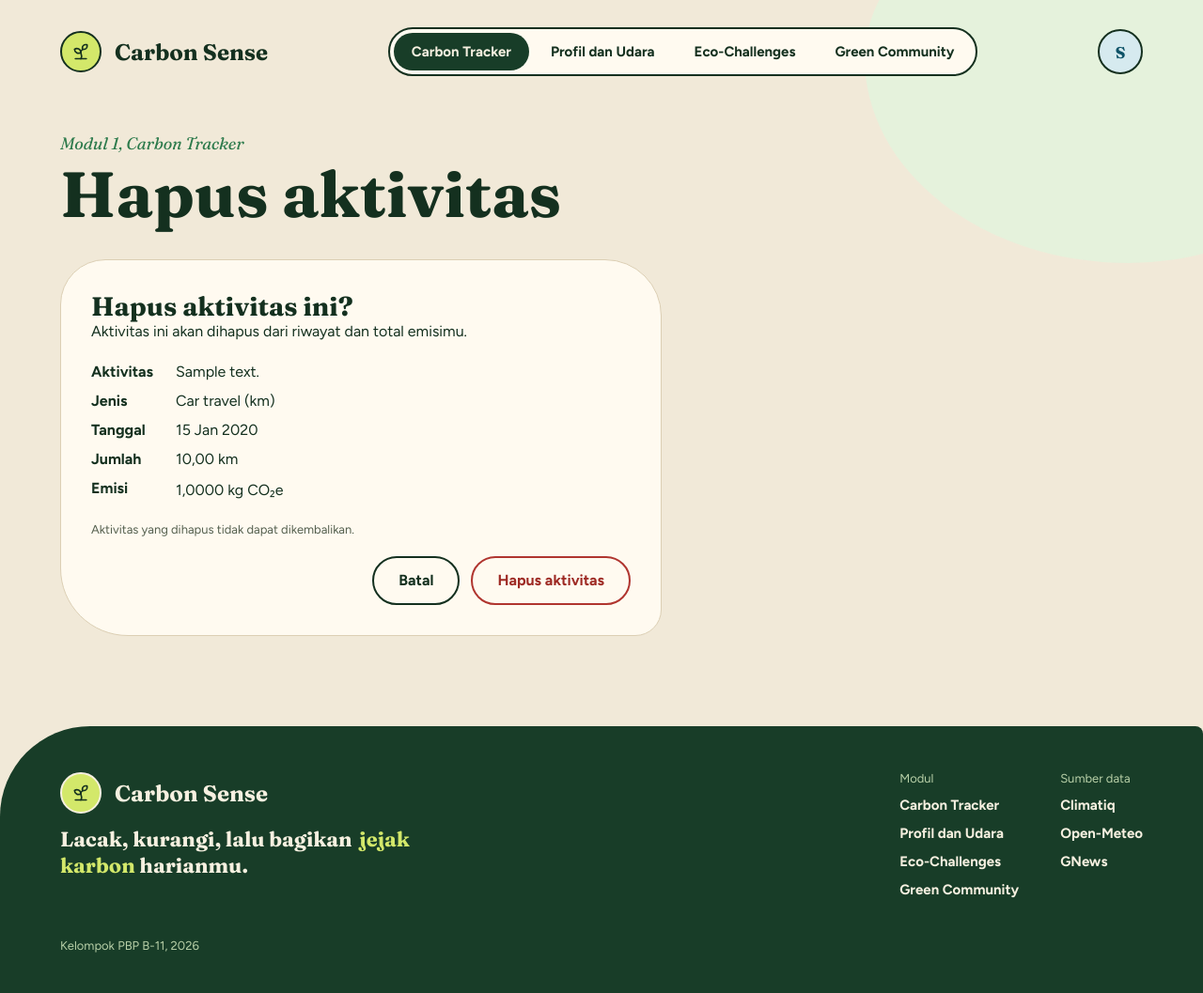
After one commit to PBP-B-11/carbon-sense, a Django app: page /tracker/1/delete/ in a window 1280 px wide. The commit adds this page. Shown: the whole page at 94% size. Run offline with Django 5.2, Linux system fonts and the light colour scheme; a user stored in the database is signed in; tables that the repository leaves empty hold one stand-in row (values such as "Sample post").

Commit message:
feat: delete activities with confirmation and ownership checks

```diff
--- a/static/css/styles.css
+++ b/static/css/styles.css
@@ -1386,6 +1386,30 @@ main {
   outline-offset: 4px;
 }
 
+.activity-confirm {
+  max-width: 640px;
+}
+
+.activity-confirm-details {
+  display: grid;
+  grid-template-columns: auto minmax(0, 1fr);
+  gap: 12px 24px;
+  margin: 24px 0;
+}
+
+.activity-confirm-details dt {
+  font-weight: 700;
+}
+
+.activity-confirm-details dd {
+  margin: 0;
+  overflow-wrap: anywhere;
+}
+
+.activity-confirm .form-actions {
+  flex-wrap: wrap;
+}
+
 .table {
   width: 100%;
   margin-top: 7px;
--- /dev/null
+++ b/tracker/templates/tracker/activity_confirm_delete.html
@@ -0,0 +1,49 @@
+{% extends "base.html" %}
+
+{% block title %}Carbon Sense: Hapus Aktivitas{% endblock %}
+
+{% block blobs %}
+  <i class="blob blob--tracker-1" aria-hidden="true"></i>
+  <i class="blob blob--tracker-2" aria-hidden="true"></i>
+{% endblock %}
+
+{% block content %}
+  <div class="container">
+    <div class="page-title">
+      <div>
+        <span class="eyebrow t-moss">Modul 1, Carbon Tracker</span>
+        <h1>Hapus aktivitas</h1>
+      </div>
+    </div>
+
+    <section class="card card--c form-card activity-confirm" aria-labelledby="judul-hapus">
+      <h2 class="card-title" id="judul-hapus">Hapus aktivitas ini?</h2>
+      <p>Aktivitas ini akan dihapus dari riwayat dan total emisimu.</p>
+
+      <dl class="activity-confirm-details">
+        <dt>Aktivitas</dt>
+        <dd>{{ activity.description|default:activity.get_activity_type_display }}</dd>
+        <dt>Jenis</dt>
+        <dd>{{ activity.get_activity_type_display }}</dd>
+        <dt>Tanggal</dt>
+        <dd>{{ activity.date|date:"d M Y" }}</dd>
+        <dt>Jumlah</dt>
+        <dd>
+          {{ activity.quantity|floatformat:2 }}
+          {% if activity.activity_type == "car_travel" %}km{% elif activity.activity_type == "electricity" %}kWh{% elif activity.activity_type == "meal" %}porsi{% endif %}
+        </dd>
+        <dt>Emisi</dt>
+        <dd>{{ activity.emission_kg|floatformat:4 }} kg CO₂e</dd>
+      </dl>
+
+      <p class="hint">Aktivitas yang dihapus tidak dapat dikembalikan.</p>
+      <form method="post" action="{% url 'tracker:delete' activity.pk %}">
+        {% csrf_token %}
+        <div class="form-actions">
+          <a class="btn" href="{% url 'tracker:index' %}#riwayat-aktivitas">Batal</a>
+          <button class="btn btn--danger" type="submit">Hapus aktivitas</button>
+        </div>
+      </form>
+    </section>
+  </div>
+{% endblock %}
--- a/tracker/urls.py
+++ b/tracker/urls.py
@@ -7,4 +7,5 @@ app_name = "tracker"
 urlpatterns = [
     path("", views.index, name="index"),
     path("<int:pk>/edit/", views.index, name="edit"),
+    path("<int:pk>/delete/", views.delete_activity, name="delete"),
 ]
--- a/tracker/views.py
+++ b/tracker/views.py
@@ -10,6 +10,8 @@ from django.shortcuts import get_object_or_404, redirect, render
 from .forms import CarbonActivityForm
 from .services import estimate_electricity
 
+from django.contrib.auth.decorators import login_required
+from django.views.decorators.http import require_http_methods
 
 def index(request, pk=None):
     editing_activity = None
@@ -82,3 +84,23 @@ def index(request, pk=None):
         "editing_activity": editing_activity,
     },
 )
+
+@login_required
+@require_http_methods(["GET", "POST"])
+def delete_activity(request, pk):
+    activity = get_object_or_404(
+        CarbonActivity,
+        pk=pk,
+        user=request.user,
+    )
+
+    if request.method == "POST":
+        activity.delete()
+        messages.success(request, "Aktivitas berhasil dihapus.")
+        return redirect("tracker:index")
+
+    return render(
+        request,
+        "tracker/activity_confirm_delete.html",
+        {"activity": activity},
+    )
```
Also changed, not shown: tracker/templates/tracker/tracker.html (+5 -2 lines).
